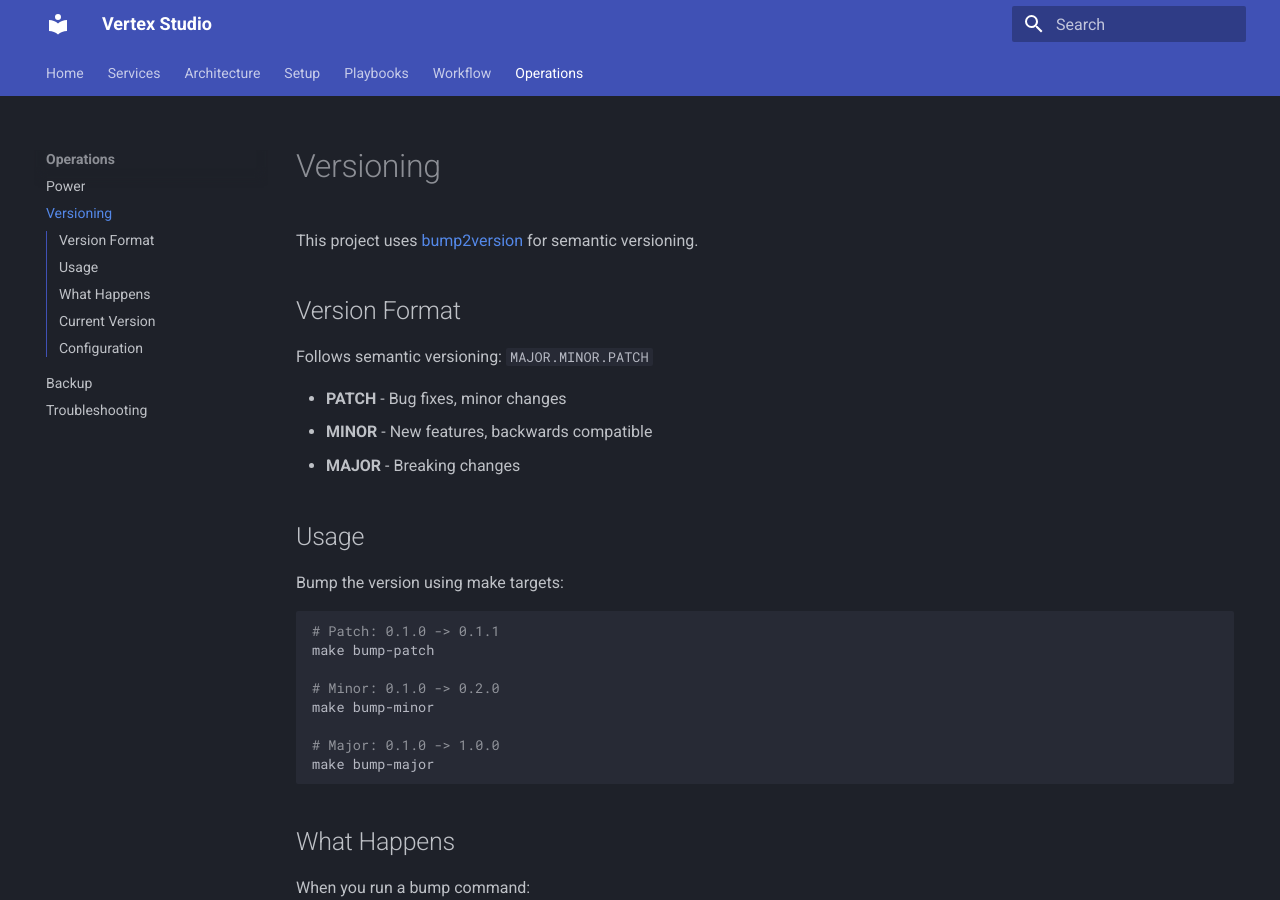
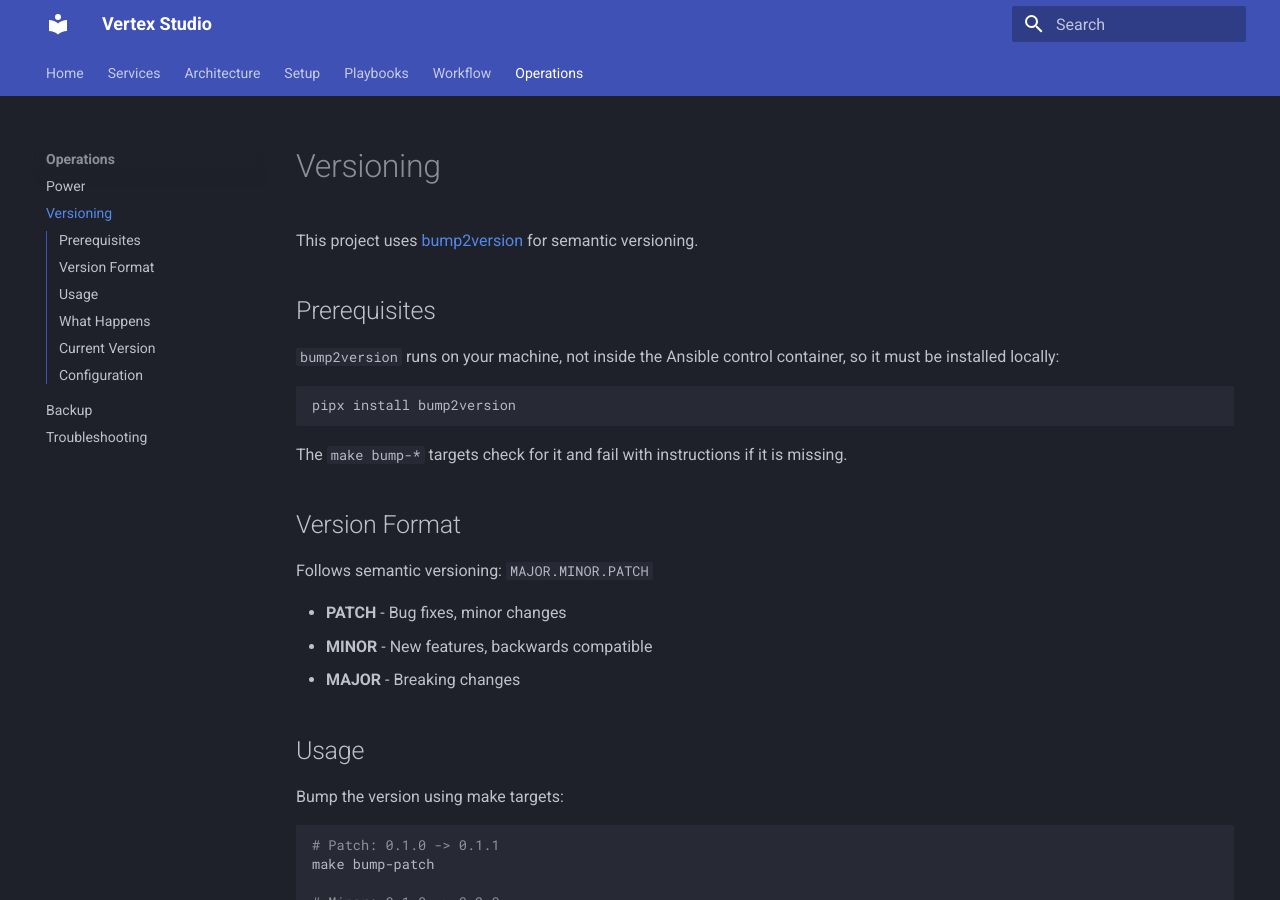
Before and after one commit to bmcivor/vertex-studio, an MkDocs documentation site: the page built from docs/operations/versioning.md, in a window 1280 px wide and 900 px high. Built offline with MkDocs 1.6.1 and Material for MkDocs 9.7.7, drawn with Linux system fonts in a browser that asks for light colours.

````diff
--- a/docs/operations/versioning.md
+++ b/docs/operations/versioning.md
@@ -1,6 +1,16 @@
 # Versioning
 
 This project uses [bump2version](https://github.com/c4urself/bump2version) for semantic versioning.
+
+## Prerequisites
+
+`bump2version` runs on your machine, not inside the Ansible control container, so it must be installed locally:
+
+```bash
+pipx install bump2version
+```
+
+The `make bump-*` targets check for it and fail with instructions if it is missing.
 
 ## Version Format
 
````
Also changed, not shown: 2 other files.
